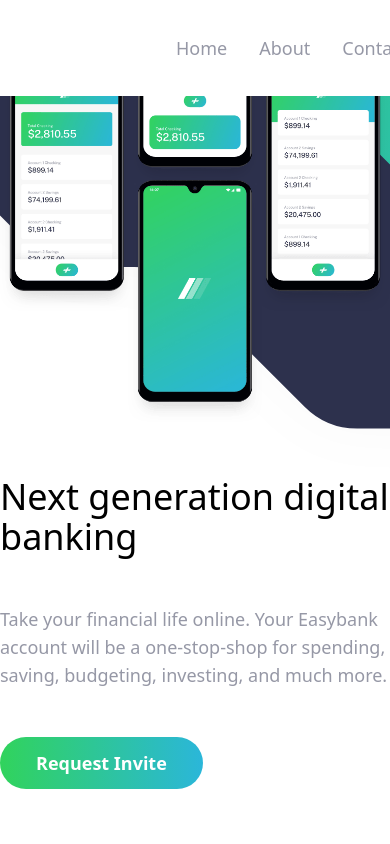
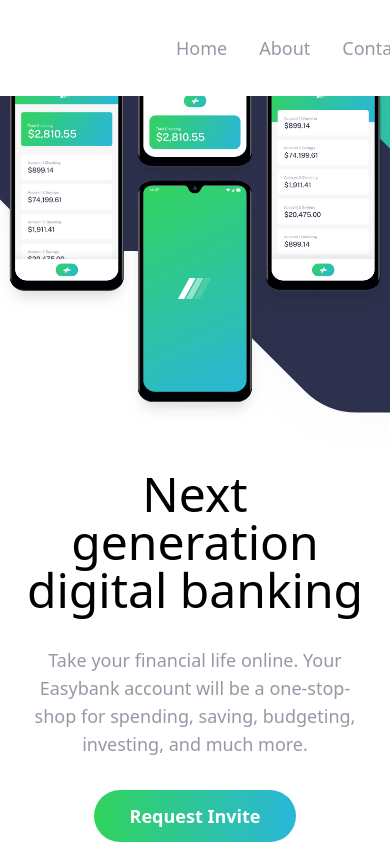
Before and after one commit to MMahdi151/easybank, a React (Vite) app: page / in a window 390 px wide. Shown: the top 844 px of the page. Built offline with nearby package versions, Linux system fonts and the light colour scheme.

Commit message:
hero; responsive

```diff
--- a/src/components/hero.jsx
+++ b/src/components/hero.jsx
@@ -1,8 +1,8 @@
 export default function Hero() {
   return (
     <section className="h-screen flex flex-col-reverse lg:flex-row  max-w-6xl">
-      <div className="flex flex-col gap-12 place-content-center lg:w-1/2 h-1/2 lg:h-full">
-        <h1 className="text-4xl lg:text-7xl">
+      <div className="flex flex-col gap-8 lg:gap-12 pt-12 px-6 lg:p-0 text-center lg:text-left lg:place-content-center lg:w-1/2 h-1/2 lg:h-full">
+        <h1 className="text-5xl lg:text-7xl">
           Next generation digital banking
         </h1>
         <p>
@@ -19,7 +19,7 @@
       <div className="relative bottom-0 w-full lg:w-1/2 h-1/2 lg:h-full">
         <img
           src="/images/bg-intro-desktop.svg"
-          className="min-w-[240%] -translate-x-[14%] lg:-translate-x-14 absolute -bottom-16 lg:min-w-[260%] lg:-bottom-28"
+          className="min-w-[240%] -translate-x-[14%] lg:-translate-x-14 absolute -bottom-12 lg:min-w-[260%] lg:-bottom-28"
         />
         <img
           src="/images/image-mockups.png"
```
